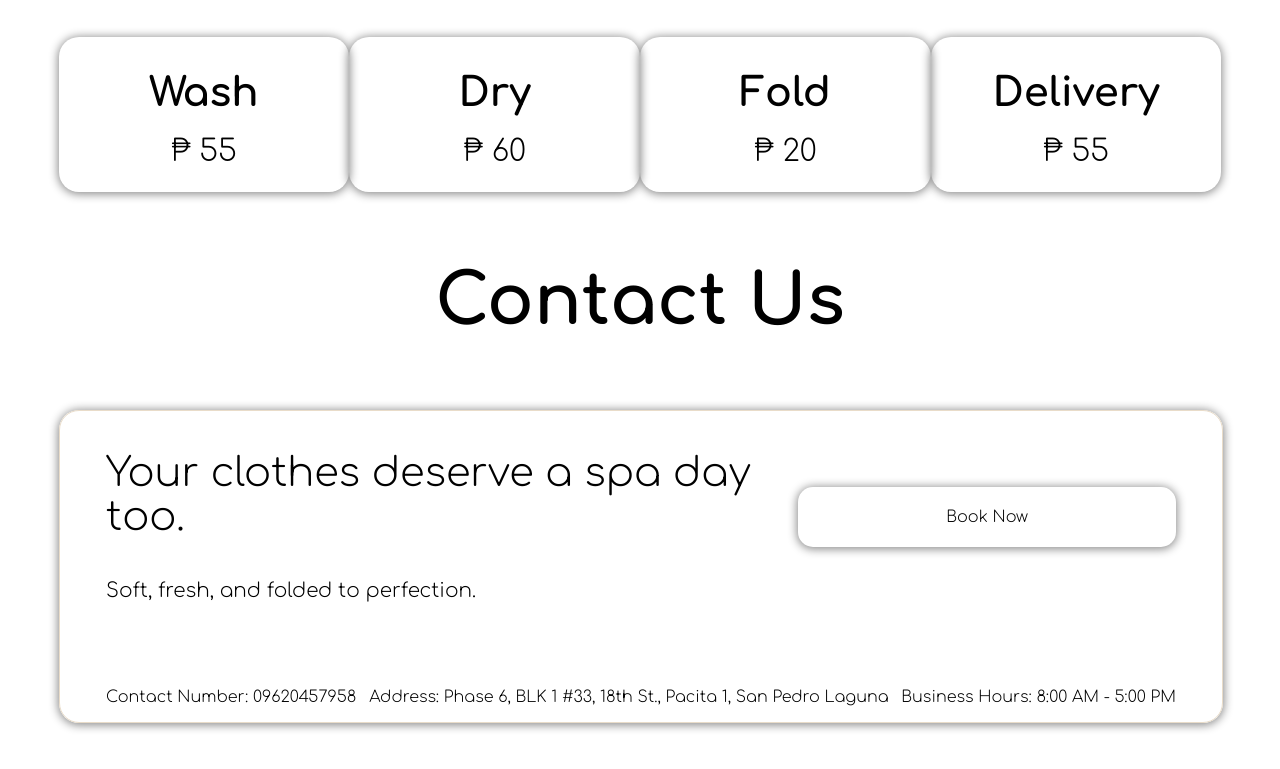
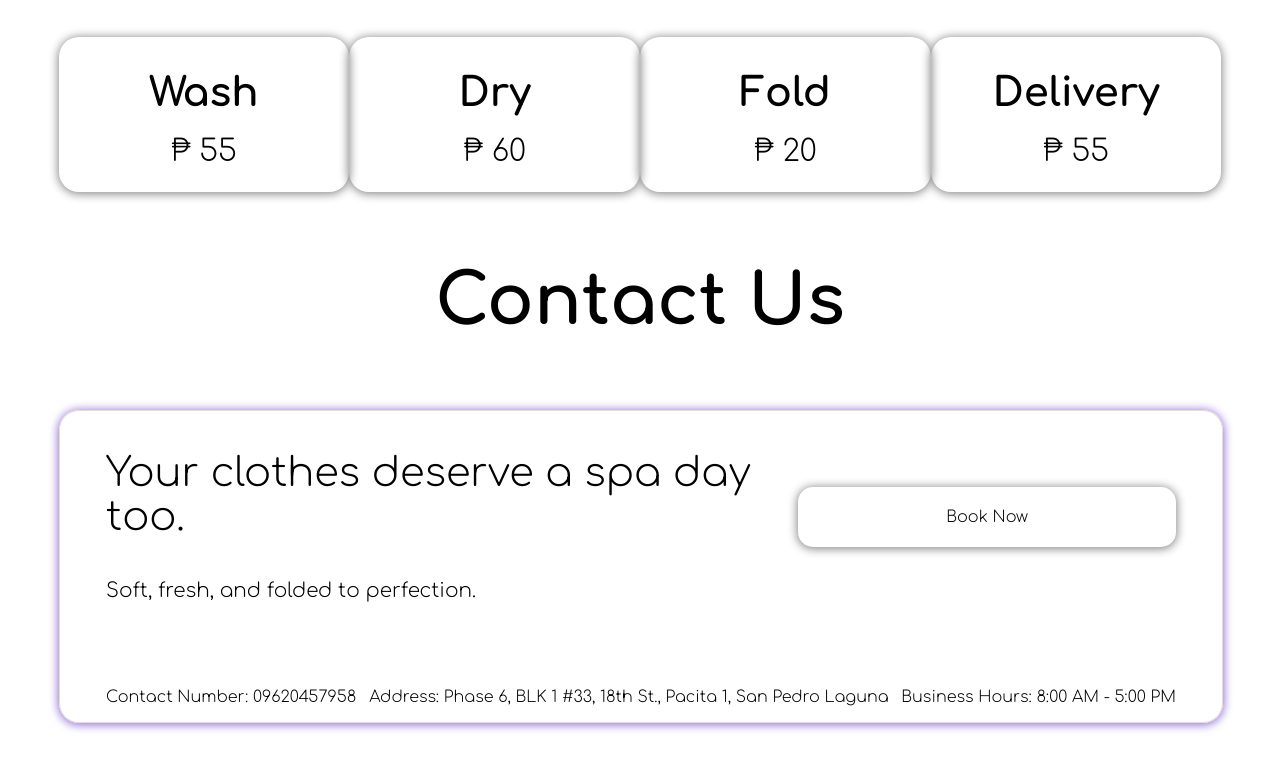
Before and after one commit to calci07/WebDev, a plain HTML site: page index.html in a window 1280 px wide. In both pictures the pointer is over the element 641 px from the left and 2722 px from the top of the page. Shown: the part 2156-2925 px from the top of the page. Drawn offline with Linux system fonts and the light colour scheme.

Commit message:
Update style.css

```diff
--- a/style.css
+++ b/style.css
@@ -328,10 +328,9 @@ li:hover{
 
 .footerBox:hover{
     border: 1px solid #E9DCC9;
-    box-shadow: 0px 1px 10px 1px #888888;
+    box-shadow: 0px 1px 10px 1px #9370DB;
 
 }
-
 
 
 .tags{
```
